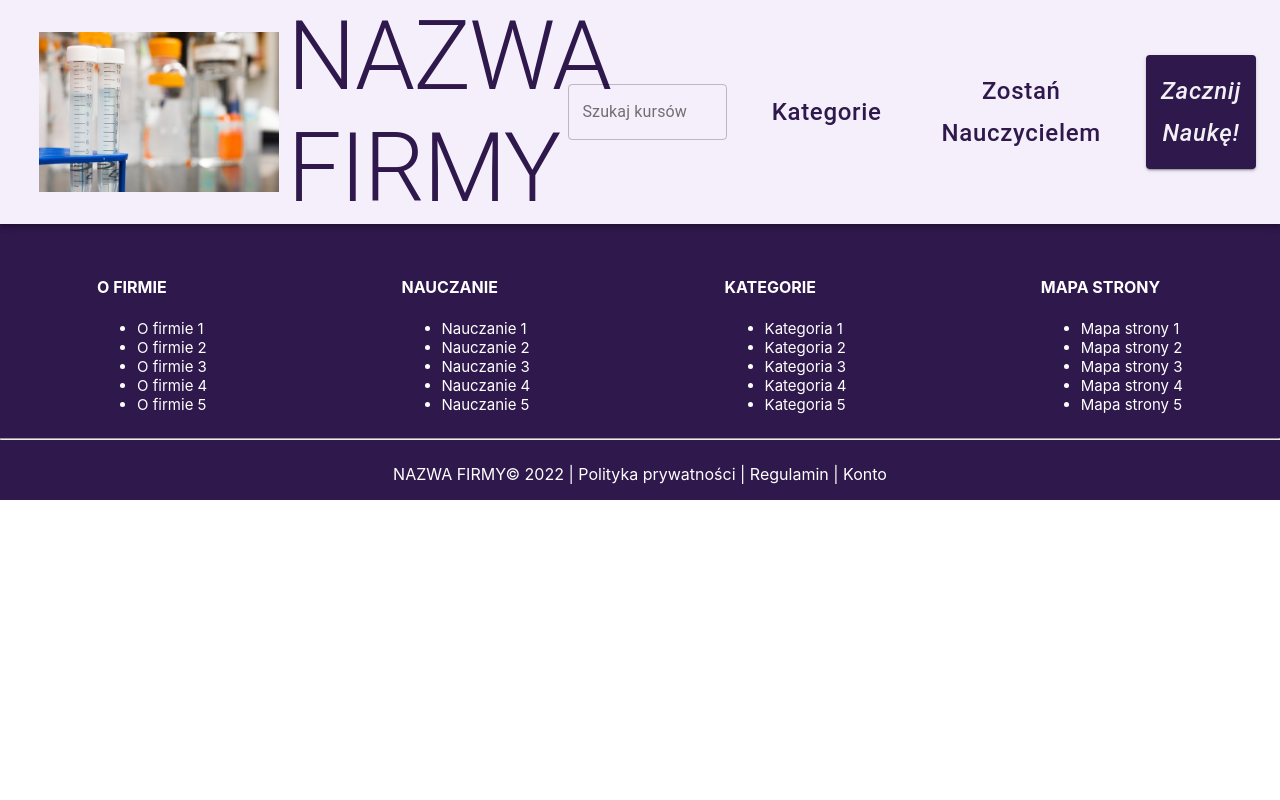
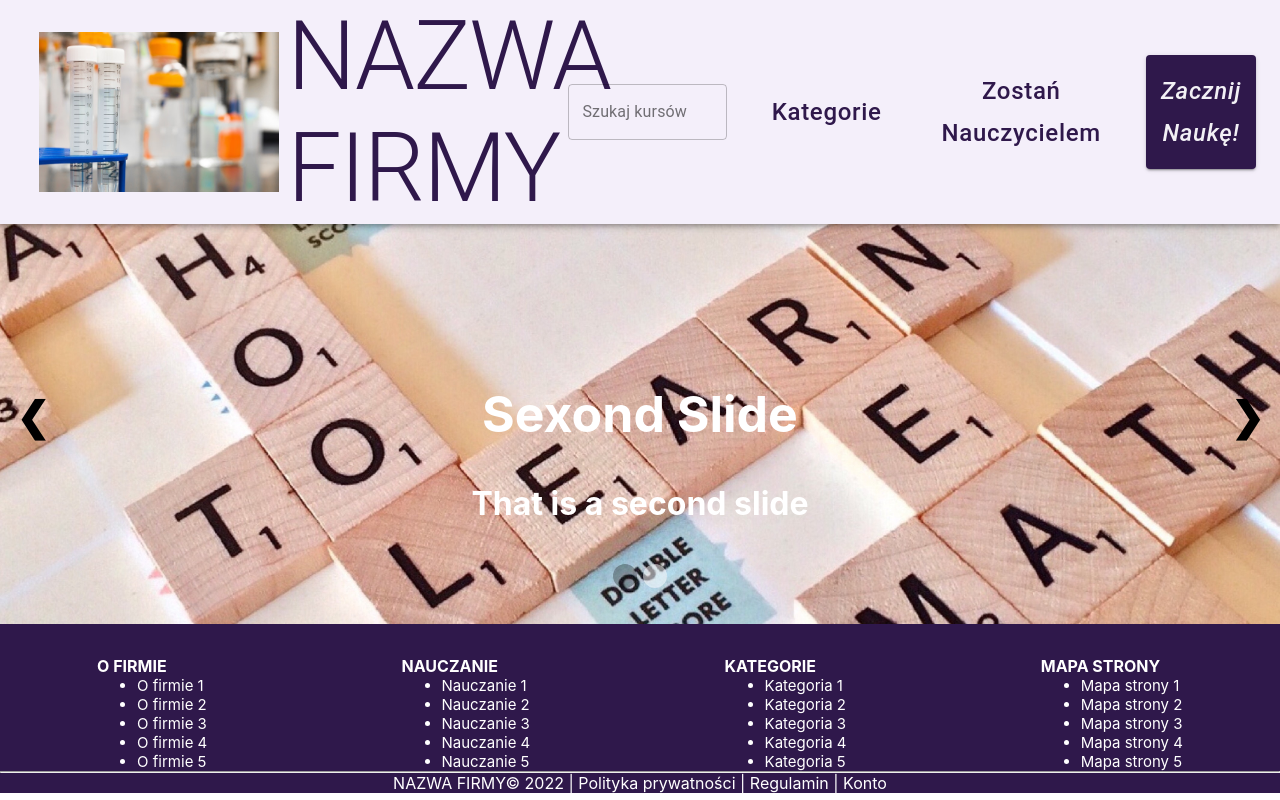
Before and after one commit to pascalbertin/serwis-z-tresciami-dydaktycznymi, a React (Create React App) app in the folder client/: page / in a window 1280 px wide. Built offline with nearby package versions, Linux system fonts and the light colour scheme.

Commit message:
[FEATURE] Add slider

```diff
--- a/client/src/App.js
+++ b/client/src/App.js
@@ -4,6 +4,7 @@ import Home from './Home';
 import {BrowserRouter as Router, Route, Switch} from 'react-router-dom';
 import Categries from './Categories';
 import Footer from './Footer';
+import Slider from './components/slider/Slider';
 
 
 function App() {
@@ -17,6 +18,7 @@ function App() {
               <Switch>
                 <Route exact path="/">
                   {/* <Home /> */}
+                   <Slider/>
                 </Route>
                 <Route path="/form">
                   <Form />
--- /dev/null
+++ b/client/src/components/slider/Arrows.js
@@ -0,0 +1,16 @@
+import React from "react";
+
+function Arrows({ prevSlide, nextSlide}) {
+    return(
+        <div className="arrows">
+            <span className="prev" onClick={prevSlide}>
+                &#10094;
+            </span>
+            <span className="next" onClick={nextSlide}>
+                &#10095;
+            </span>
+        </div>
+    );
+}
+
+export default Arrows;
--- /dev/null
+++ b/client/src/components/slider/Dots.js
@@ -0,0 +1,18 @@
+import React from "react";
+
+function Dots({ activeIndex, onClick, SliderImage}) {
+    return(
+        <div className="all-dots">
+            {SliderImage.map((Slide, index) => (
+                <span
+                key={index}
+                className={`${activeIndex === index ? "dot active-dot" : "dot"}`}
+                onClick={() => onClick(index)}
+                >
+                </span>
+            ))}
+        </div>
+    );
+}
+
+export default Dots;
--- /dev/null
+++ b/client/src/components/slider/Slider.js
@@ -0,0 +1,40 @@
+import React, {useEffect, useState} from "react";
+import SliderContent from "./SliderContent";
+import Dots from "./Dots";
+import Arrows from "./Arrows";
+import SliderImage from "./SliderImage";
+import "./slider.css";
+
+const len = SliderImage.length - 1;
+
+function Slider(props) {
+    const [activeIndex, setActiveIndex] = useState(0);
+
+    useEffect(() => {
+        const interval = setInterval(() => {
+            setActiveIndex(activeIndex === len ? 0 : activeIndex + 1);
+        }, 5000);
+        return () => clearInterval(interval);
+    }, [activeIndex]);
+
+    return (
+        <div className="slider-container">
+            <SliderContent activeIndex={activeIndex} sliderImage={SliderImage}/>
+            <Arrows
+                prevSlide={() =>
+                    setActiveIndex(activeIndex < 1 ? len : activeIndex - 1)
+                }
+                nextSlide={() =>
+                    setActiveIndex(activeIndex === len ? 0 : activeIndex + 1)
+                }
+            />
+            <Dots
+                activeIndex={activeIndex}
+                SliderImage={SliderImage}
+                onClick={(activeIndex) => setActiveIndex(activeIndex)}
+            />
+        </div>
+    );
+}
+
+export default Slider;
--- /dev/null
+++ b/client/src/components/slider/SliderContent.js
@@ -0,0 +1,20 @@
+import React from "react";
+
+function SliderContent({ activeIndex, sliderImage }) {
+    return (
+        <section>
+            {sliderImage.map((slide, index) => (
+                <div
+                key={index}
+                className={index === activeIndex ? "slides active" : "inactive"}
+                >
+                    <img className="slide-image" src={slide.urls} alt=""/>
+                    <h2 className="slide-title">{slide.title}</h2>
+                    <h3 className="slide-text">{slide.description}</h3>
+                </div>
+            ))}
+        </section>
+    );
+}
+
+export default SliderContent;
--- /dev/null
+++ b/client/src/components/slider/SliderImage.js
@@ -0,0 +1,15 @@
+import foto1 from '../../assets/images/study.jpg';
+import foto2 from '../../assets/images/words.jpg';
+
+export default [
+    {
+        title: "First Slide",
+        description: "That is a first slide",
+        urls: foto1,
+    },
+    {
+        title: "Sexond Slide",
+        description: "That is a second slide",
+        urls: foto2,
+    },
+];
--- /dev/null
+++ b/client/src/components/slider/slider.css
@@ -0,0 +1,106 @@
+* {
+    box-sizing: border-box;
+    margin: 0;
+}
+
+:root {
+    --heights: 50vh;
+    --widths: 100%;
+}
+
+.slider-container {
+    height: var(--heights);
+    width: var(--widths);
+    position: relative;
+    margin: auto;
+    overflow: hidden;
+}
+
+.active {
+    display: inline-block;
+}
+
+.inactive {
+    display: none;
+}
+
+.slides {
+    height: var(--heights);
+    width: var(--widths);
+    position: relative;
+}
+
+.slide-image {
+    width: 100%;
+    height: 100%;
+    position: absolute;
+    object-fit: cover;
+}
+
+.slide-title,
+.slide-text {
+    width: 100%;
+    height: 100%;
+    color: white;
+    font-size: 50px;
+    position: absolute;
+    text-align: center;
+    top: 40%;
+    z-index: 10;
+}
+
+.slide-text {
+    top: 65%;
+    font-size: 2rem;
+}
+
+.prev,
+.next {
+    cursor: pointer;
+    z-index: 100;
+    position: absolute;
+    top: 50%;
+    width: auto;
+    padding: 1rem;
+    margin-top: -3rem;
+    font-size: 40px;
+    font-weight: bold;
+    border-radius: 0px 5px 5px 0px;
+}
+
+.prev:hover,
+.next:hover {
+    color: white;
+    background-color: rgba(0,0,0, 0.6);
+    transition: all 0.5s ease-in;
+}
+
+.next {
+    right: 0;
+    border-radius: 5px 0px 0px 5px;
+}
+
+.all-dots {
+    width: 100%;
+    height: 100%;
+    position: absolute;
+    display: flex;
+    top: 85%;
+    justify-content: center;
+    z-index: 200;
+}
+
+.dot {
+    cursor: pointer;
+    height: 1.5rem;
+    width: 1.5rem;
+    margin: 0px 3px;
+    background-color: rgba(0,0,0, 0.3);
+    border-radius: 50%;
+    display: inline-block;
+}
+
+.active-dot,
+.dot:hover {
+    background-color: rgba(255, 255, 255, 0.5);
+}
```
Also changed, not shown: client/src/assets/images/study.jpg (added), client/src/assets/images/words.jpg (added).
